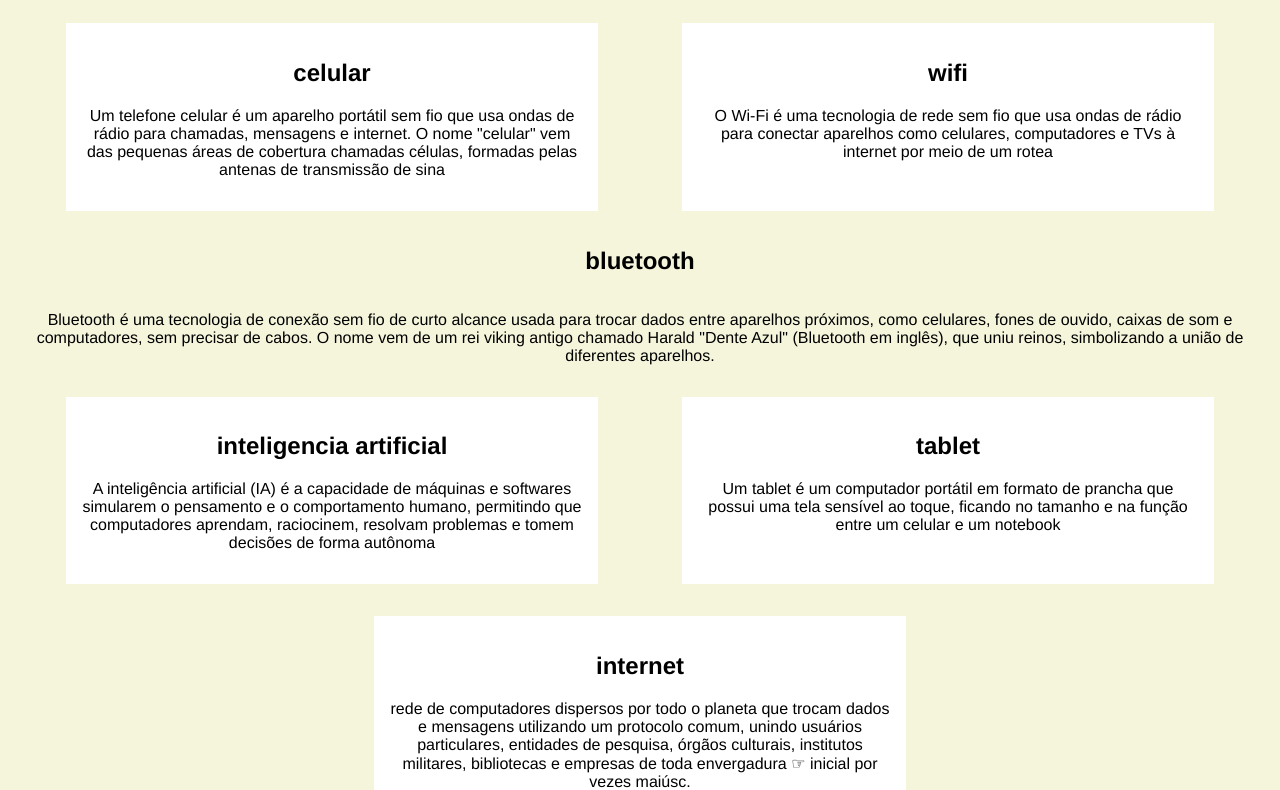
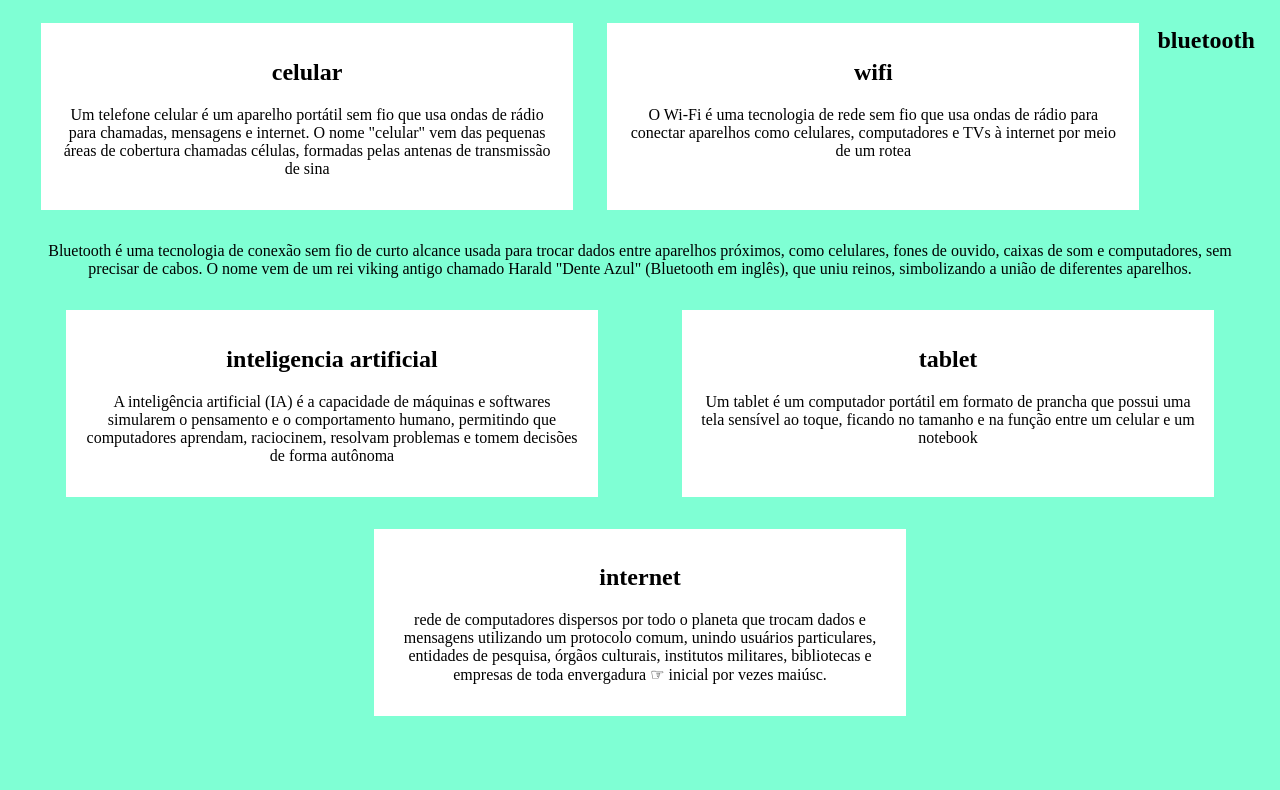
Before and after one commit to yasminrizzotto-a11y/2-trimestre-projeto-1, a plain HTML site: page index.html in a window 1280 px wide. Shown: the part 97-887 px from the top of the page. After the commit the page ends 853 px from the top, so only its background shows below. Drawn offline with Linux system fonts and the light colour scheme.

Commit message:
criado o site

```diff
--- a/style.css
+++ b/style.css
@@ -17,11 +17,3 @@
     flex-wrap: wrap;
     justify-content: space-around;
 }
-div{
-    display: block;
-    unicode-bidi: isolate;
-}
-body{
-    background-color: beige;
-    font-family: 'Franklin Gothic Medium', 'Arial Narrow', Arial, sans-serif;
-}
```
